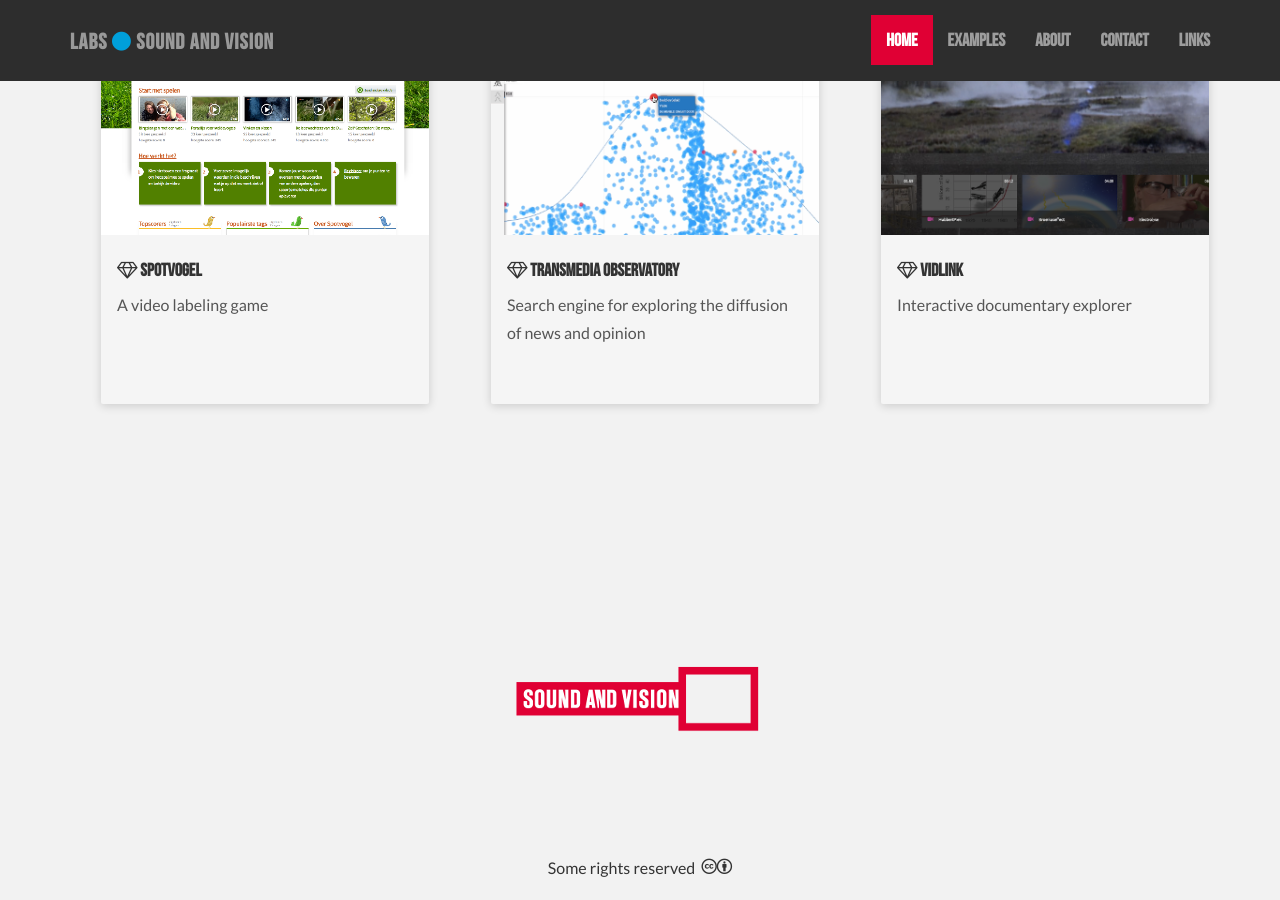
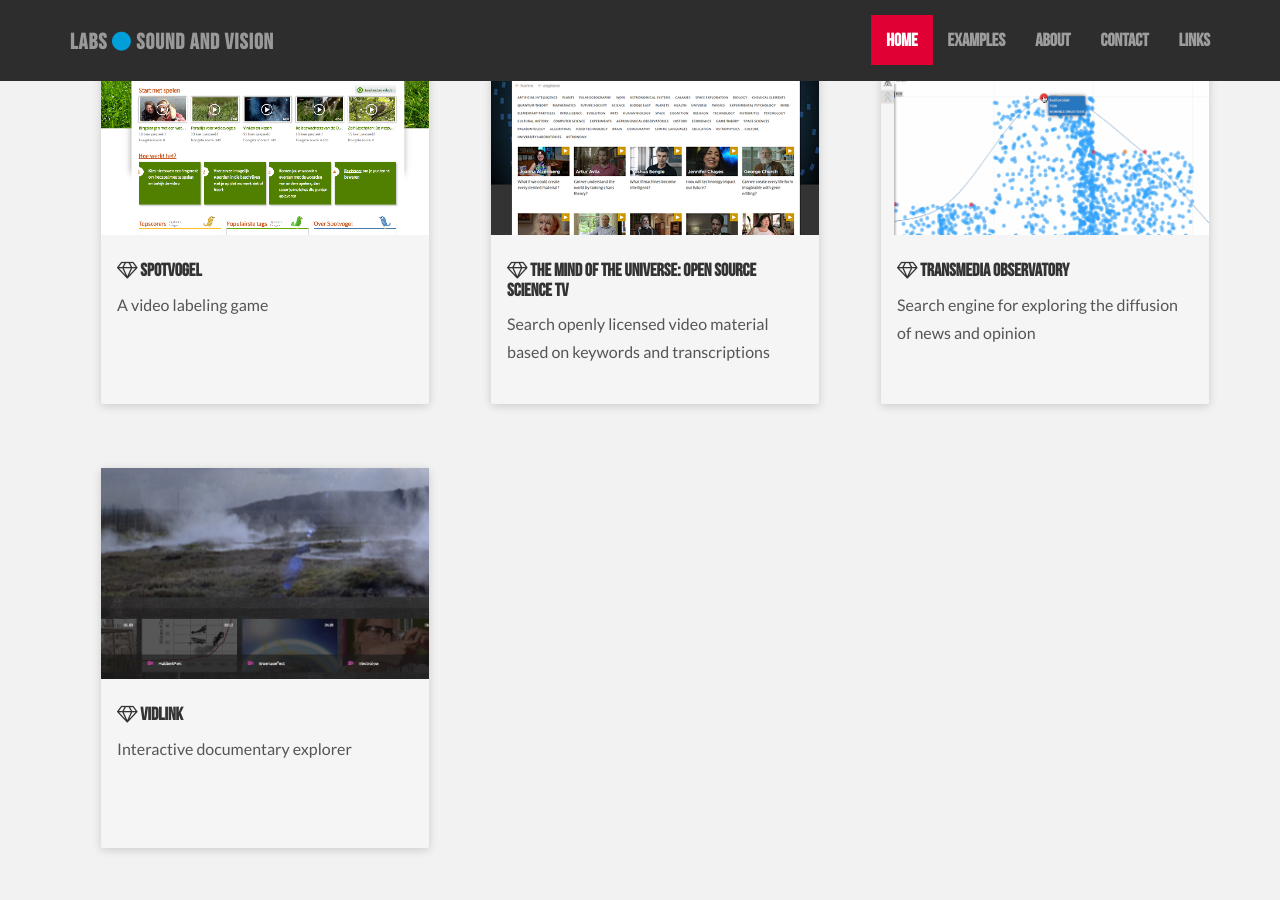
Before and after one commit to roelandordelman/labs, a Jekyll site: the page built from index.md, in a window 1280 px wide and 900 px high, scrolled down 2931 px. Built offline with Jekyll 4.4.1, drawn with Linux system fonts in a browser that asks for light colours.

Commit message:
Updated The Mind Of The Universe Open Source Science Tv

```diff
--- a/_applications/the-mind-of-the-universe-open-source-science-tv.markdown
+++ b/_applications/the-mind-of-the-universe-open-source-science-tv.markdown
@@ -1,11 +1,14 @@
 ---
 title: 'The Mind of the Universe: Open Source Science TV'
 date: 2019-03-15 15:28:00 +01:00
-published: false
+tags:
+- open source
+- search
 website_url: http://themindoftheuniverse.org/explore
 thumb_image: "/uploads/The%20Mind%20of%20the%20Universe%20_%20Explore.png"
 poster_image: "/uploads/The%20Mind%20of%20the%20Universe%20_%20Explore.png"
 description: Search openly licensed video material based on keywords and transcriptions
+project_id: the_mind_of_the_universe
 access: Open
 status: Completed
 themes:
```
